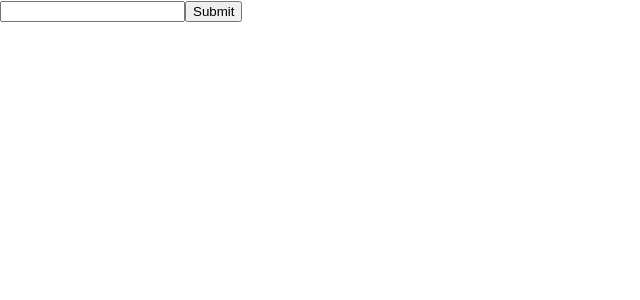
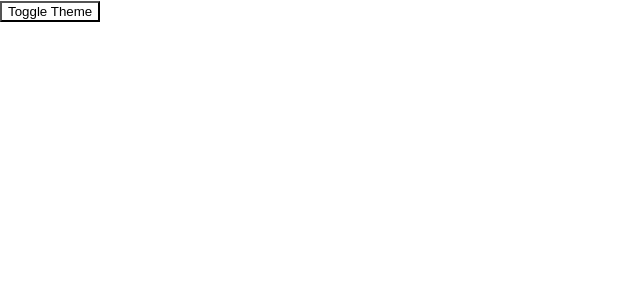
Before and after one commit to 4-learn/react-demo, a React (Create React App) app in the folder hello-world/: page / in a window 1280 px wide. Shown: the top 300 px of the page, without its empty margins (0-640 px from the left). Built offline with nearby package versions, Linux system fonts and the light colour scheme.

Commit message:
context-api

```diff
--- a/hello-world/src/App.js
+++ b/hello-world/src/App.js
@@ -1,25 +1,48 @@
-import logo from './logo.svg';
-import './App.css';
+import React, { createContext, useState } from 'react';
+
+// 創建一個 Context
+const ThemeContext = createContext();
 
 function App() {
+  const [theme, setTheme] = useState('light');
+
+  const toggleTheme = () => {
+    setTheme(theme === 'light' ? 'dark' : 'light');
+  };
+
   return (
-    <div className="App">
-      <header className="App-header">
-        <img src={logo} className="App-logo" alt="logo" />
-        <p>
-          Edit <code>src/App.js</code> and save to reload.
-        </p>
-        <a
-          className="App-link"
-          href="https://reactjs.org"
-          target="_blank"
-          rel="noopener noreferrer"
-        >
-          Learn React
-        </a>
-      </header>
+    // 使用 Provider 包裹應用，並提供主題資料
+    <ThemeContext.Provider value={{ theme, toggleTheme }}>
+      <Toolbar />
+    </ThemeContext.Provider>
+  );
+}
+
+function Toolbar() {
+  return (
+    <div>
+      <ThemedButton />
     </div>
   );
 }
 
+function ThemedButton() {
+  // 使用 Consumer 來使用 Context 資料
+  return (
+    <ThemeContext.Consumer>
+      {({ theme, toggleTheme }) => (
+        <button
+          onClick={toggleTheme}
+          style={{
+            backgroundColor: theme === 'light' ? '#fff' : '#333',
+            color: theme === 'light' ? '#000' : '#fff',
+          }}
+        >
+          Toggle Theme
+        </button>
+      )}
+    </ThemeContext.Consumer>
+  );
+}
+
 export default App;
--- a/hello-world/src/index.js
+++ b/hello-world/src/index.js
@@ -1,35 +1,7 @@
 import React from 'react';
 import ReactDOM from 'react-dom/client';
 import './index.css';
-
-class UncontrolledForm extends React.Component {
-  constructor(props) {
-    super(props);
-    this.inputRef = React.createRef();
-  }
-
-  handleChange = () => {
-    console.log('Current input value: ' + this.inputRef.current.value);
-  };
-
-  handleSubmit = (event) => {
-    alert('Submitted value: ' + this.inputRef.current.value);
-    event.preventDefault();
-  };
-
-  render() {
-    return (
-      <form onSubmit={this.handleSubmit}>
-        <input
-          type="text"
-          ref={this.inputRef}
-          onChange={this.handleChange}
-        />
-        <button type="submit">Submit</button>
-      </form>
-    );
-  }
-}
+import App from './App';
 
 const root = ReactDOM.createRoot(document.getElementById('root'));
-root.render(<UncontrolledForm />);
+root.render(<App />);
```
